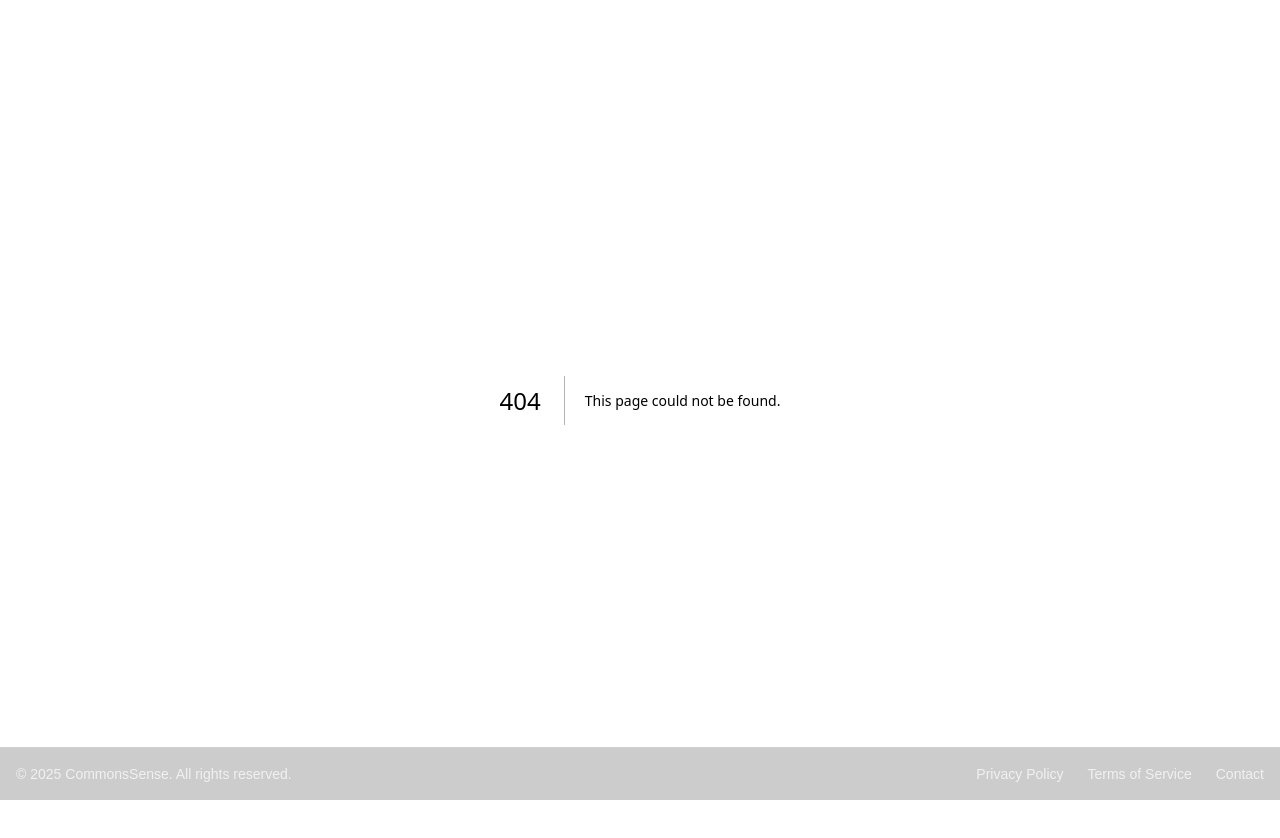
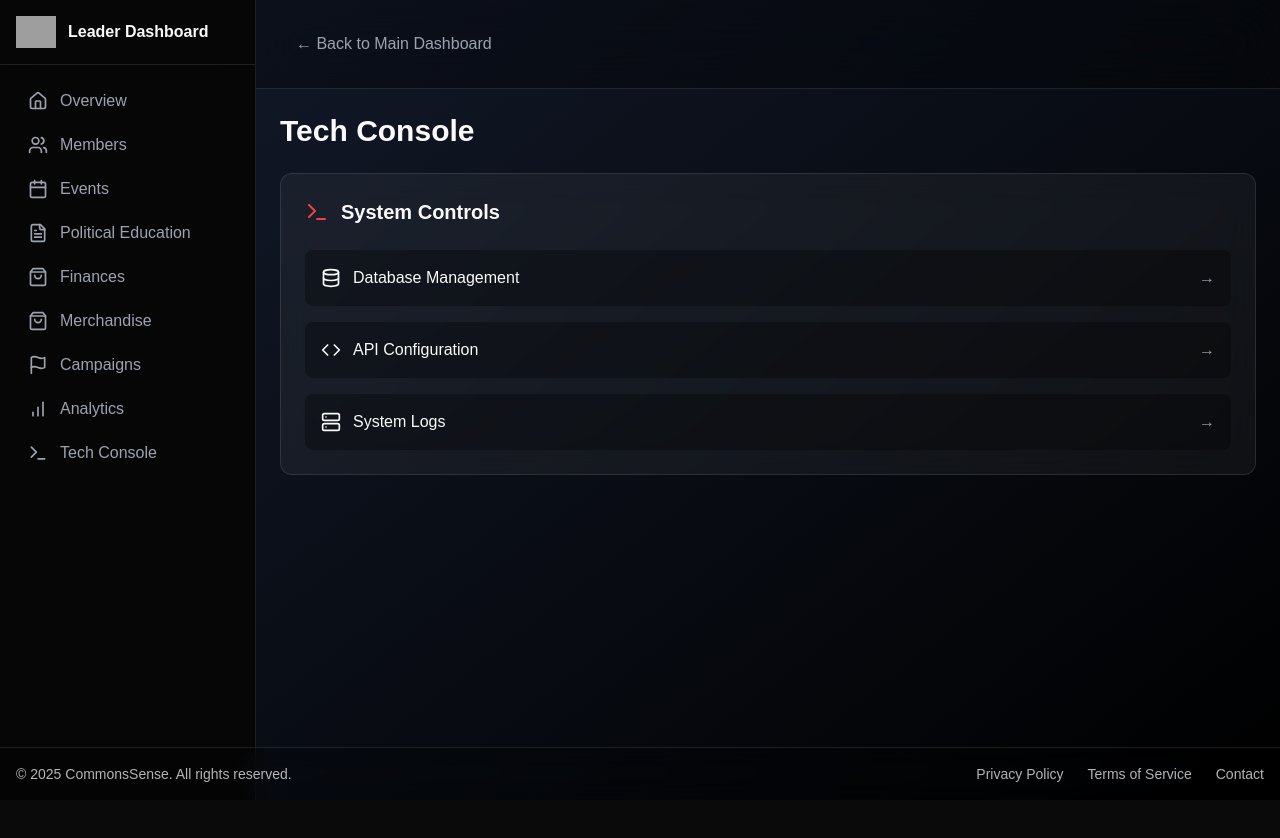
Before and after one commit to ingindIsrael/CommonsSense, a Next.js app: page /leader-dashboard/tech-console in a window 1280 px wide. Before the commit this address had no page. Shown: the top 838 px of the page. Built offline with nearby package versions, Linux system fonts and the light colour scheme; grey boxes are pictures that could not be loaded.

Commit message:
feat(tech-console): implement base Tech Console page with system controls

```diff
--- /dev/null
+++ b/app/leader-dashboard/tech-console/page.tsx
@@ -0,0 +1,59 @@
+"use client"
+
+import { Terminal, Database, Code, Server } from "lucide-react"
+import Link from "next/link"
+
+export default function TechConsolePage() {
+  return (
+    <div className="flex-1 overflow-auto">
+      <div className="bg-black/30 backdrop-blur-xl border-b border-white/10 p-4">
+        <div className="container mx-auto px-6 py-4">
+          <div className="flex items-center justify-between">
+            <Link href="/dashboard" className="text-gray-400 hover:text-white transition-colors">
+              ← Back to Main Dashboard
+            </Link>
+          </div>
+        </div>
+      </div>
+
+      <div className="p-6">
+        <h1 className="text-3xl font-bold mb-6">Tech Console</h1>
+
+        <div className="bg-white/5 backdrop-blur-lg border border-white/10 rounded-xl p-6">
+          <div className="flex items-center gap-3 mb-6">
+            <Terminal className="text-red-500" size={24} />
+            <h2 className="text-xl font-bold">System Controls</h2>
+          </div>
+
+          <div className="space-y-4">
+            <Link href="/leader-dashboard/tech-console/database">
+              <div className="p-4 bg-black/30 rounded-lg flex items-center justify-between hover:bg-black/40 transition-colors cursor-pointer">
+                <div className="flex items-center gap-3">
+                  <Database size={20} />
+                  <span>Database Management</span>
+                </div>
+                <span className="text-gray-400">→</span>
+              </div>
+            </Link>
+
+            <div className="p-4 bg-black/30 rounded-lg flex items-center justify-between hover:bg-black/40 transition-colors cursor-pointer">
+              <div className="flex items-center gap-3">
+                <Code size={20} />
+                <span>API Configuration</span>
+              </div>
+              <span className="text-gray-400">→</span>
+            </div>
+
+            <div className="p-4 bg-black/30 rounded-lg flex items-center justify-between hover:bg-black/40 transition-colors cursor-pointer">
+              <div className="flex items-center gap-3">
+                <Server size={20} />
+                <span>System Logs</span>
+              </div>
+              <span className="text-gray-400">→</span>
+            </div>
+          </div>
+        </div>
+      </div>
+    </div>
+  )
+}
```
